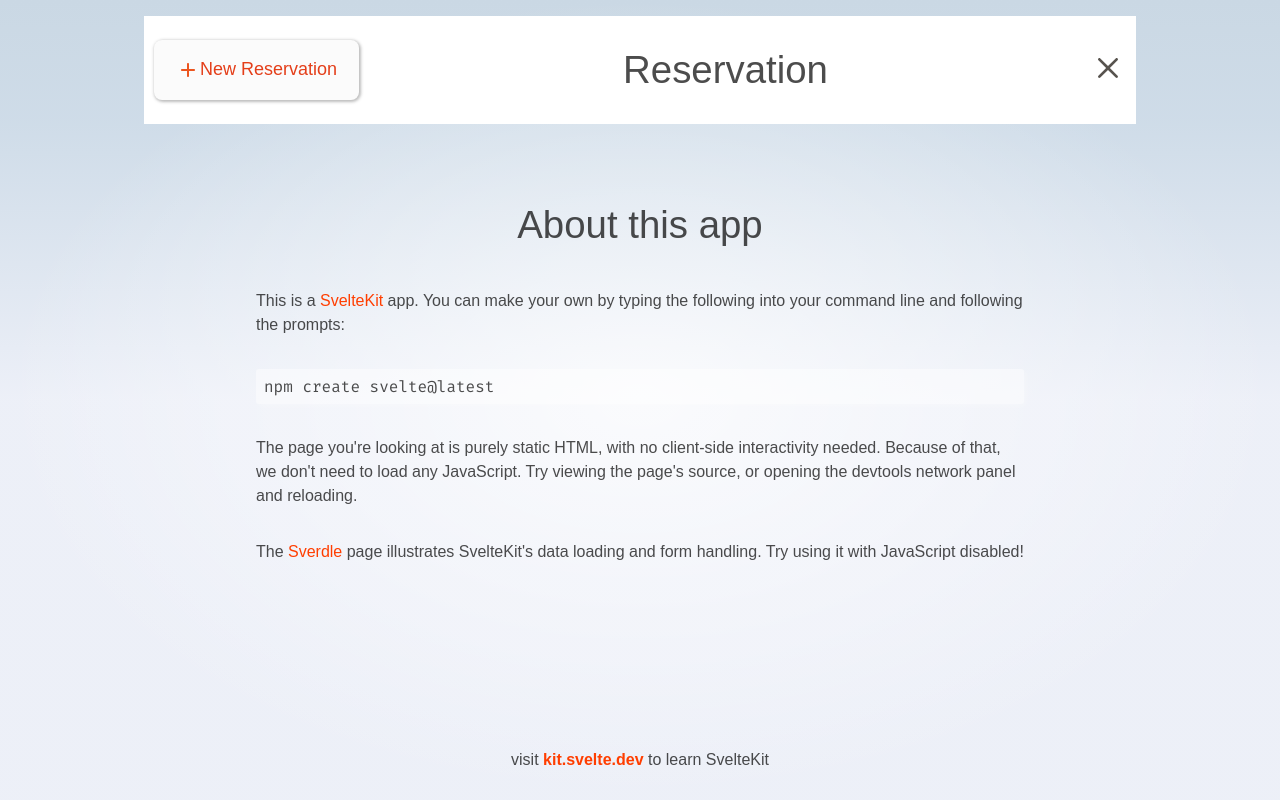
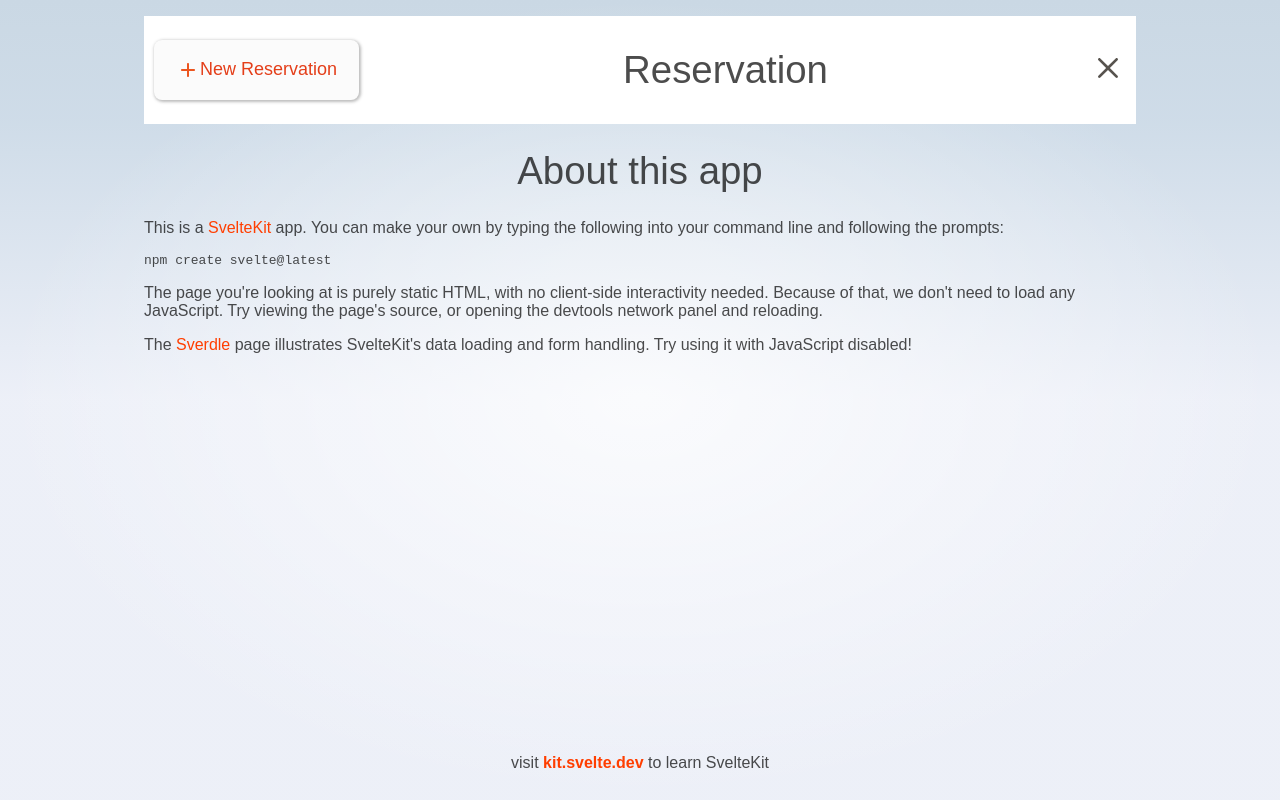
Before and after one commit to SeungGukYoo/yunaencos-project, a SvelteKit app: page /about in a window 1280 px wide. Built offline with nearby package versions, Linux system fonts and the light colour scheme.

Commit message:
style: 기본 스타일 수정

```diff
--- a/src/routes/styles.css
+++ b/src/routes/styles.css
@@ -19,9 +19,6 @@
 body {
 	min-height: 100vh;
 	margin: 0;
-	background-attachment: fixed;
-	background-color: var(--color-bg-1);
-	background-size: 100vw 100vh;
 	background-image: radial-gradient(
 			50% 50% at 50% 50%,
 			rgba(255, 255, 255, 0.75) 0%,
@@ -30,23 +27,18 @@ body {
 		linear-gradient(180deg, var(--color-bg-0) 0%, var(--color-bg-1) 15%, var(--color-bg-2) 50%);
 }
 
+* {
+	box-sizing: border-box;
+}
 h1,
 h2,
 p {
 	font-weight: 400;
 }
 
-p {
-	line-height: 1.5;
-}
-
 a {
 	color: var(--color-theme-1);
 	text-decoration: none;
-}
-
-a:hover {
-	text-decoration: underline;
 }
 
 h1 {
@@ -57,27 +49,9 @@ h1 {
 h2 {
 	font-size: 1rem;
 }
-
-pre {
-	font-size: 16px;
-	font-family: var(--font-mono);
-	background-color: rgba(255, 255, 255, 0.45);
-	border-radius: 3px;
-	box-shadow: 2px 2px 6px rgb(255 255 255 / 25%);
-	padding: 0.5em;
-	overflow-x: auto;
-	color: var(--color-text);
+ul {
+	padding: 0;
 }
-
-.text-column {
-	display: flex;
-	max-width: 48rem;
-	flex: 0.6;
-	flex-direction: column;
-	justify-content: center;
-	margin: 0 auto;
-}
-
 input,
 button {
 	font-size: inherit;
```
